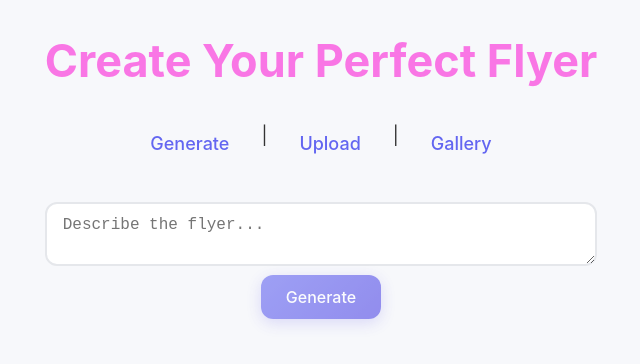
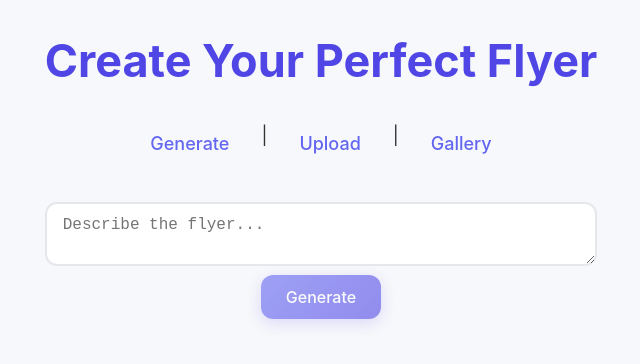
Before and after one commit to prescottcassy/Flyer_Generator, a React (Vite) app in the folder frontend/: page /#/ in a window 1280 px wide. Shown: the top 364 px of the page, without its empty margins (319-959 px from the left). Built offline with nearby package versions, Linux system fonts and the light colour scheme; no server answers.

Commit message:
Update style

```diff
--- a/frontend/src/index.css
+++ b/frontend/src/index.css
@@ -39,7 +39,7 @@ h1 {
   justify-content: center;
   align-items: center;
   line-height: 1.1;
-  color: #fc00d286;
+  color: #4f46e5;
 }
 
 button {
```
